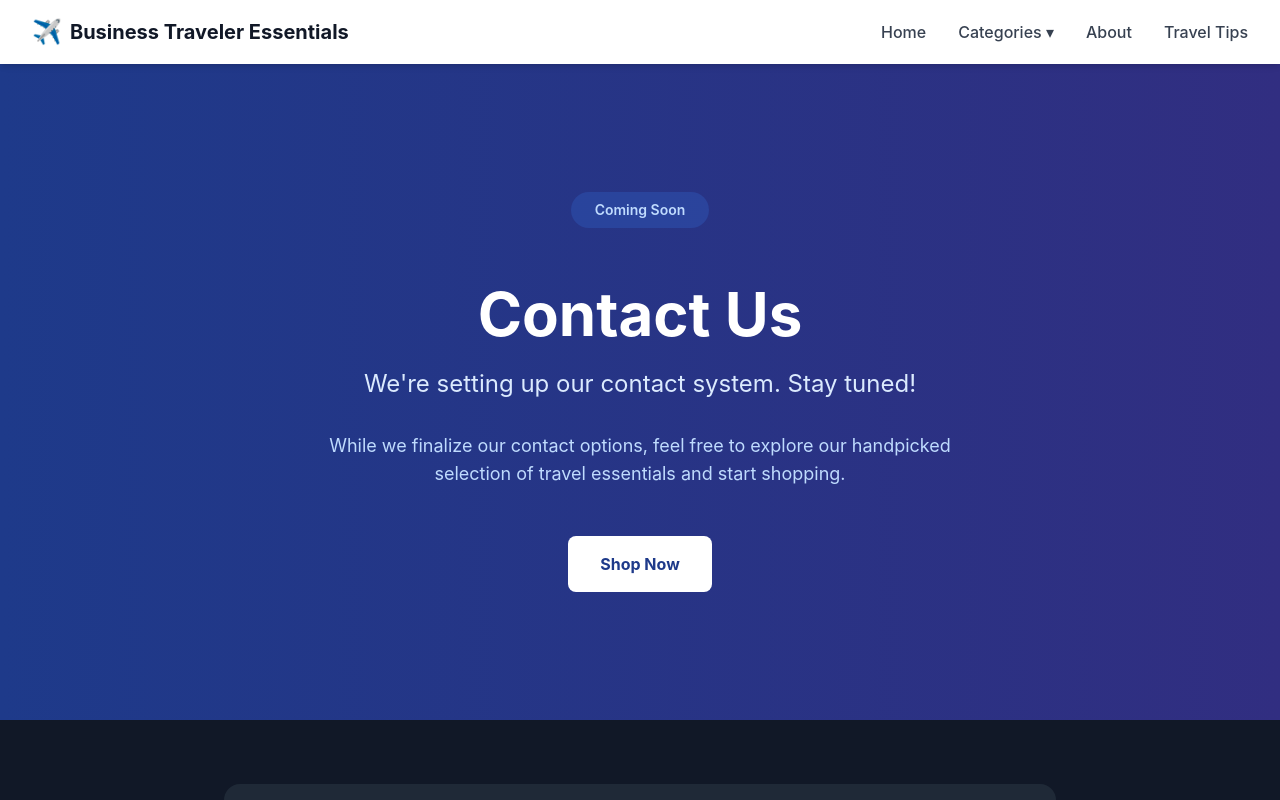
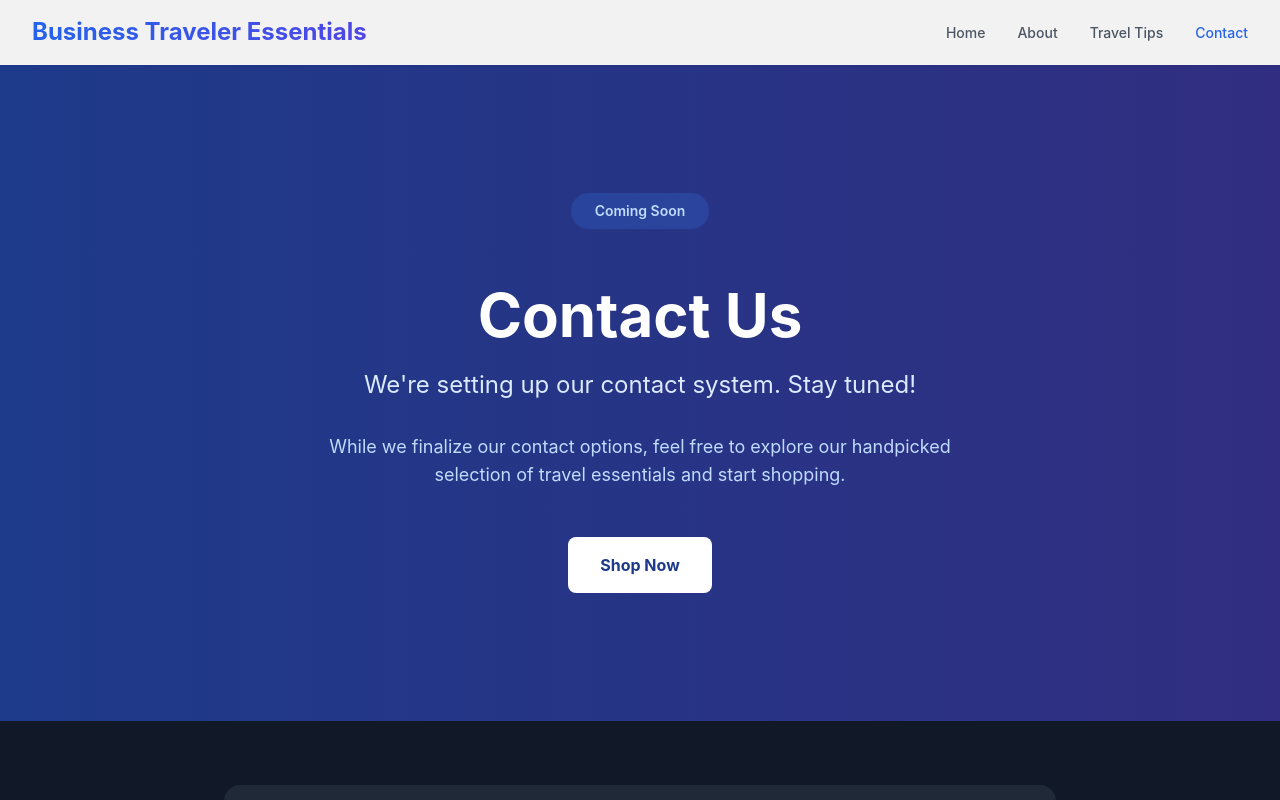
Before and after one commit to camelranchentertainment/business-traveler-essentials, a Next.js app: page /contact in a window 1280 px wide. Shown: the top 800 px of the page. Built offline with nearby package versions, Linux system fonts and the light colour scheme.

Commit message:
Update Navigation.jsx

```diff
--- a/components/Navigation.jsx
+++ b/components/Navigation.jsx
@@ -1,101 +1,155 @@
+import { useState, useEffect } from 'react';
 import Link from 'next/link';
-import { useState } from 'react';
-import { categories } from '../data/products';
+import { useRouter } from 'next/router';
 
 export default function Navigation() {
   const [mobileMenuOpen, setMobileMenuOpen] = useState(false);
+  const router = useRouter();
+
+  // Close mobile menu when route changes (auto-close on selection)
+  useEffect(() => {
+    const handleRouteChange = () => {
+      setMobileMenuOpen(false);
+    };
+
+    router.events.on('routeChangeStart', handleRouteChange);
+
+    return () => {
+      router.events.off('routeChangeStart', handleRouteChange);
+    };
+  }, [router]);
+
+  // Close menu when clicking a link
+  const handleLinkClick = () => {
+    setMobileMenuOpen(false);
+  };
 
   return (
-    <nav className="bg-white shadow-md sticky top-0 z-50">
+    <nav className="bg-white border-b border-gray-100 sticky top-0 z-50 shadow-sm backdrop-blur-sm bg-white/95">
       <div className="max-w-7xl mx-auto px-4 sm:px-6 lg:px-8">
         <div className="flex justify-between items-center h-16">
           {/* Logo */}
-          <Link href="/" className="flex items-center space-x-2">
-            <span className="text-2xl">✈️</span>
-            <span className="font-bold text-xl text-gray-900">
+          <Link href="/">
+            <div className="flex items-center cursor-pointer group">
+              <span className="text-xl sm:text-2xl font-bold bg-gradient-to-r from-blue-600 to-indigo-600 bg-clip-text text-transparent group-hover:from-blue-700 group-hover:to-indigo-700 transition-all duration-300">
                 Business Traveler Essentials
               </span>
+            </div>
           </Link>
 
           {/* Desktop Navigation */}
-          <div className="hidden md:flex space-x-8">
-            <Link href="/" className="text-gray-700 hover:text-blue-600 font-medium transition-colors">
+          <div className="hidden md:flex items-center space-x-8">
+            <Link href="/">
+              <span className={`text-sm font-medium transition-colors cursor-pointer ${
+                router.pathname === '/'
+                  ? 'text-blue-600'
+                  : 'text-gray-600 hover:text-blue-600'
+              }`}>
                 Home
+              </span>
             </Link>
-
-            {/* Categories Dropdown */}
-            <div className="relative group">
-              <button className="text-gray-700 hover:text-blue-600 font-medium transition-colors">
-                Categories ▾
-              </button>
-              <div className="absolute left-0 mt-2 w-64 bg-white rounded-lg shadow-xl opacity-0 invisible group-hover:opacity-100 group-hover:visible transition-all duration-200 border border-gray-100">
-                {Object.values(categories).map((category) => (
-                  <Link
-                    key={category.slug}
-                    href={`/category/${category.slug}`}
-                    className="block px-4 py-3 hover:bg-blue-50 transition-colors border-b border-gray-100 last:border-b-0"
-                  >
-                    <div className="flex items-center space-x-3">
-                      <img src={category.icon} alt={category.name} className="w-8 h-8" />
-                      <div>
-                        <div className="font-medium text-gray-900">{category.name}</div>
-                        <div className="text-xs text-gray-600">{category.description.substring(0, 40)}...</div>
-                      </div>
-                    </div>
+            <Link href="/about">
+              <span className={`text-sm font-medium transition-colors cursor-pointer ${
+                router.pathname === '/about'
+                  ? 'text-blue-600'
+                  : 'text-gray-600 hover:text-blue-600'
+              }`}>
+                About
+              </span>
             </Link>
-                ))}
-              </div>
-            </div>
-
-            <Link href="/about" className="text-gray-700 hover:text-blue-600 font-medium transition-colors">
-              About
+            <Link href="/travel-tips">
+              <span className={`text-sm font-medium transition-colors cursor-pointer ${
+                router.pathname === '/travel-tips'
+                  ? 'text-blue-600'
+                  : 'text-gray-600 hover:text-blue-600'
+              }`}>
+                Travel Tips
+              </span>
             </Link>
-
-            <Link href="/travel-tips" className="text-gray-700 hover:text-blue-600 font-medium transition-colors">
-              Travel Tips
+            <Link href="/contact">
+              <span className={`text-sm font-medium transition-colors cursor-pointer ${
+                router.pathname === '/contact'
+                  ? 'text-blue-600'
+                  : 'text-gray-600 hover:text-blue-600'
+              }`}>
+                Contact
+              </span>
             </Link>
           </div>
 
           {/* Mobile menu button */}
+          <div className="md:hidden">
             <button
-            className="md:hidden text-gray-700"
               onClick={() => setMobileMenuOpen(!mobileMenuOpen)}
+              className="inline-flex items-center justify-center p-2 rounded-lg text-gray-600 hover:text-blue-600 hover:bg-gray-50 transition-all"
+              aria-expanded={mobileMenuOpen}
             >
-            <svg className="w-6 h-6" fill="none" stroke="currentColor" viewBox="0 0 24 24">
+              <span className="sr-only">Open main menu</span>
+              {!mobileMenuOpen ? (
+                <svg className="block h-6 w-6" fill="none" viewBox="0 0 24 24" stroke="currentColor">
                   <path strokeLinecap="round" strokeLinejoin="round" strokeWidth={2} d="M4 6h16M4 12h16M4 18h16" />
                 </svg>
+              ) : (
+                <svg className="block h-6 w-6" fill="none" viewBox="0 0 24 24" stroke="currentColor">
+                  <path strokeLinecap="round" strokeLinejoin="round" strokeWidth={2} d="M6 18L18 6M6 6l12 12" />
+                </svg>
+              )}
             </button>
           </div>
         </div>
-
-      {/* Mobile menu */}
-      {mobileMenuOpen && (
-        <div className="md:hidden bg-white border-t border-gray-200">
-          <div className="px-4 py-3 space-y-3">
-            <Link href="/" className="block py-2 text-gray-700 hover:text-blue-600 font-medium">
-              Home
-            </Link>
-
-            <div className="border-t border-gray-200 pt-3">
-              <div className="text-sm font-semibold text-gray-500 mb-2">Categories</div>
-              {Object.values(categories).map((category) => (
-                <Link
-                  key={category.slug}
-                  href={`/category/${category.slug}`}
-                  className="flex items-center space-x-2 py-2 pl-4 text-gray-700 hover:text-blue-600"
-                >
-                  <img src={category.icon} alt={category.name} className="w-6 h-6" />
-                  <span>{category.name}</span>
-                </Link>
-              ))}
       </div>
 
-            <Link href="/about" className="block py-2 text-gray-700 hover:text-blue-600 font-medium border-t border-gray-200 pt-3">
+      {/* Mobile menu - auto-closes when you select an item */}
+      {mobileMenuOpen && (
+        <div className="md:hidden border-t border-gray-100 bg-white">
+          <div className="px-2 pt-2 pb-3 space-y-1">
+            <Link href="/">
+              <span
+                onClick={handleLinkClick}
+                className={`block px-4 py-2.5 rounded-lg text-base font-medium transition-colors cursor-pointer ${
+                  router.pathname === '/'
+                    ? 'text-blue-600 bg-blue-50'
+                    : 'text-gray-700 hover:text-blue-600 hover:bg-gray-50'
+                }`}
+              >
+                Home
+              </span>
+            </Link>
+            <Link href="/about">
+              <span
+                onClick={handleLinkClick}
+                className={`block px-4 py-2.5 rounded-lg text-base font-medium transition-colors cursor-pointer ${
+                  router.pathname === '/about'
+                    ? 'text-blue-600 bg-blue-50'
+                    : 'text-gray-700 hover:text-blue-600 hover:bg-gray-50'
+                }`}
+              >
                 About
+              </span>
             </Link>
-
-            <Link href="/travel-tips" className="block py-2 text-gray-700 hover:text-blue-600 font-medium">
+            <Link href="/travel-tips">
+              <span
+                onClick={handleLinkClick}
+                className={`block px-4 py-2.5 rounded-lg text-base font-medium transition-colors cursor-pointer ${
+                  router.pathname === '/travel-tips'
+                    ? 'text-blue-600 bg-blue-50'
+                    : 'text-gray-700 hover:text-blue-600 hover:bg-gray-50'
+                }`}
+              >
                 Travel Tips
+              </span>
+            </Link>
+            <Link href="/contact">
+              <span
+                onClick={handleLinkClick}
+                className={`block px-4 py-2.5 rounded-lg text-base font-medium transition-colors cursor-pointer ${
+                  router.pathname === '/contact'
+                    ? 'text-blue-600 bg-blue-50'
+                    : 'text-gray-700 hover:text-blue-600 hover:bg-gray-50'
+                }`}
+              >
+                Contact
+              </span>
             </Link>
           </div>
         </div>
```
Lines whose indentation alone changed are shown as unchanged.
